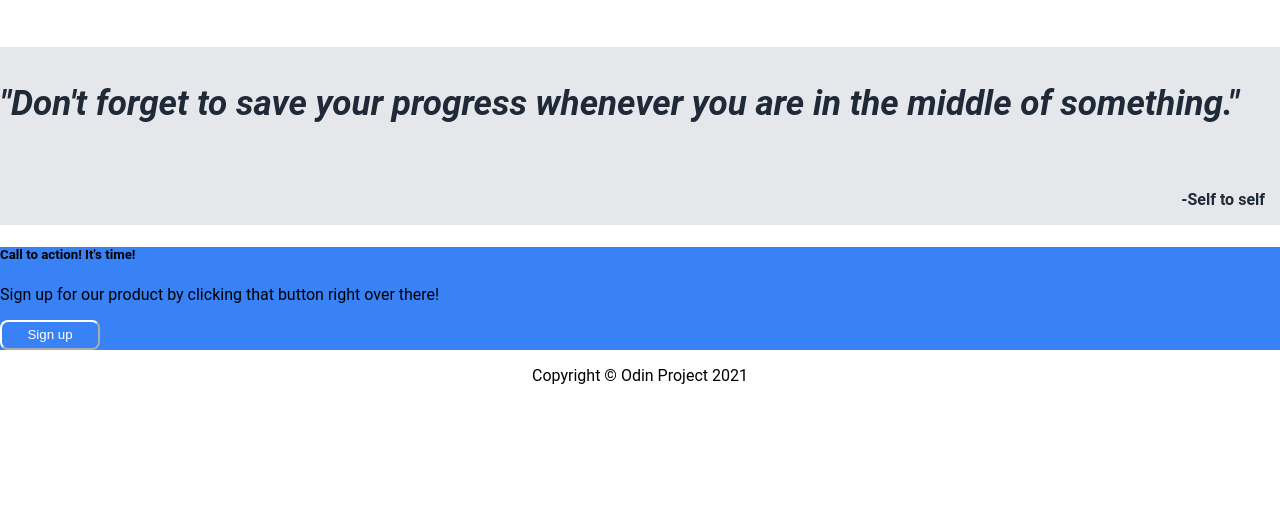
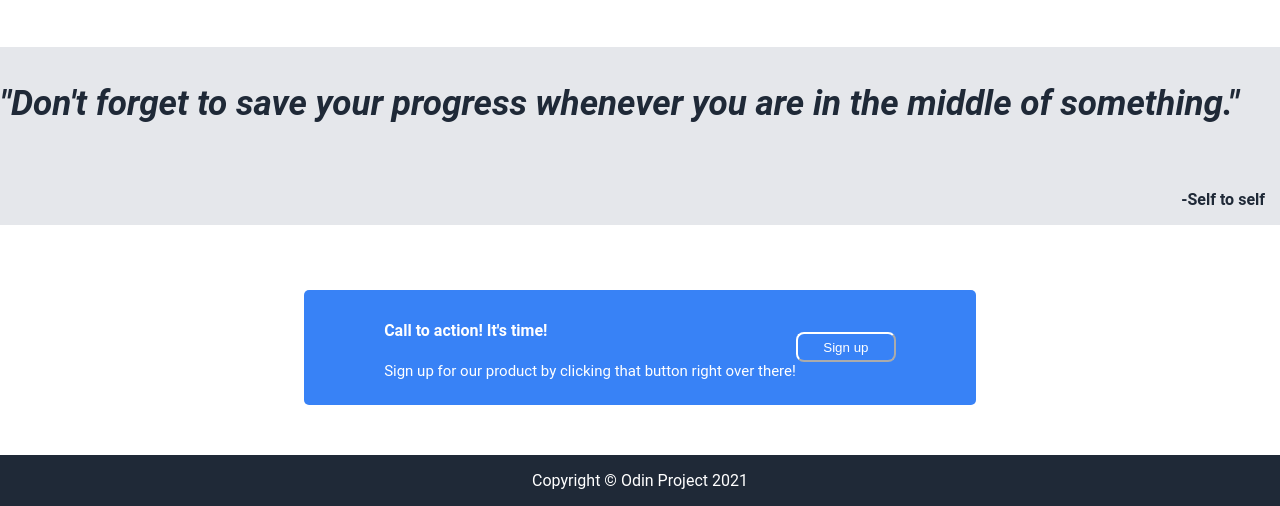
Before and after one commit to koicaaaa/landing-page, a plain HTML site: page index.html in a window 1280 px wide. Shown: the part 969-1475 px from the top of the page. Before the commit the page ends 1370 px from the top, so only its background shows below. Drawn offline with Linux system fonts and the light colour scheme.

Commit message:
Finished the webpage.

```diff
--- a/index.html
+++ b/index.html
@@ -72,10 +72,14 @@
 
         <div class="fourth-section">
             <div class="advertisement">
-            <h5>Call to action! It's time!</h5>
-            <p>Sign up for our product by clicking that button right over there!</p>
+            <div class="signing-up">
+            <h4>Call to action! It's time!</h4>
+            <p style="font-size: 15px;">Sign up for our product by clicking that button right over there!</p>
+            </div>
+            <div class="button">
             <button id="call-to-action">Sign up</button>
             </div>
+        </div>
         </div>
 
         <div class="footer">
--- a/styles.css
+++ b/styles.css
@@ -125,12 +125,33 @@ button {
 
 .fourth-section {
     background-color: white;
+    display: flex;
+    justify-content: center;
+
 }
 
 .advertisement {
-    background-color: #3882F6;
+    background-color: #3882F6 ;
+    margin: 50px 200px;
+    padding: 10px 80px;
+    display: flex;
+    align-items: center;
+    border-radius: 5px;
+    border-color: none;
+}
+
+.signing-up {
+    color: white;
+    text-align: left;
 }
 
 #call-to-action {
     border-color: white;
 }
+
+.footer {
+    background-color: #1F2937;
+    display: flex;
+    justify-content: center;
+    color: white;
+}
```
